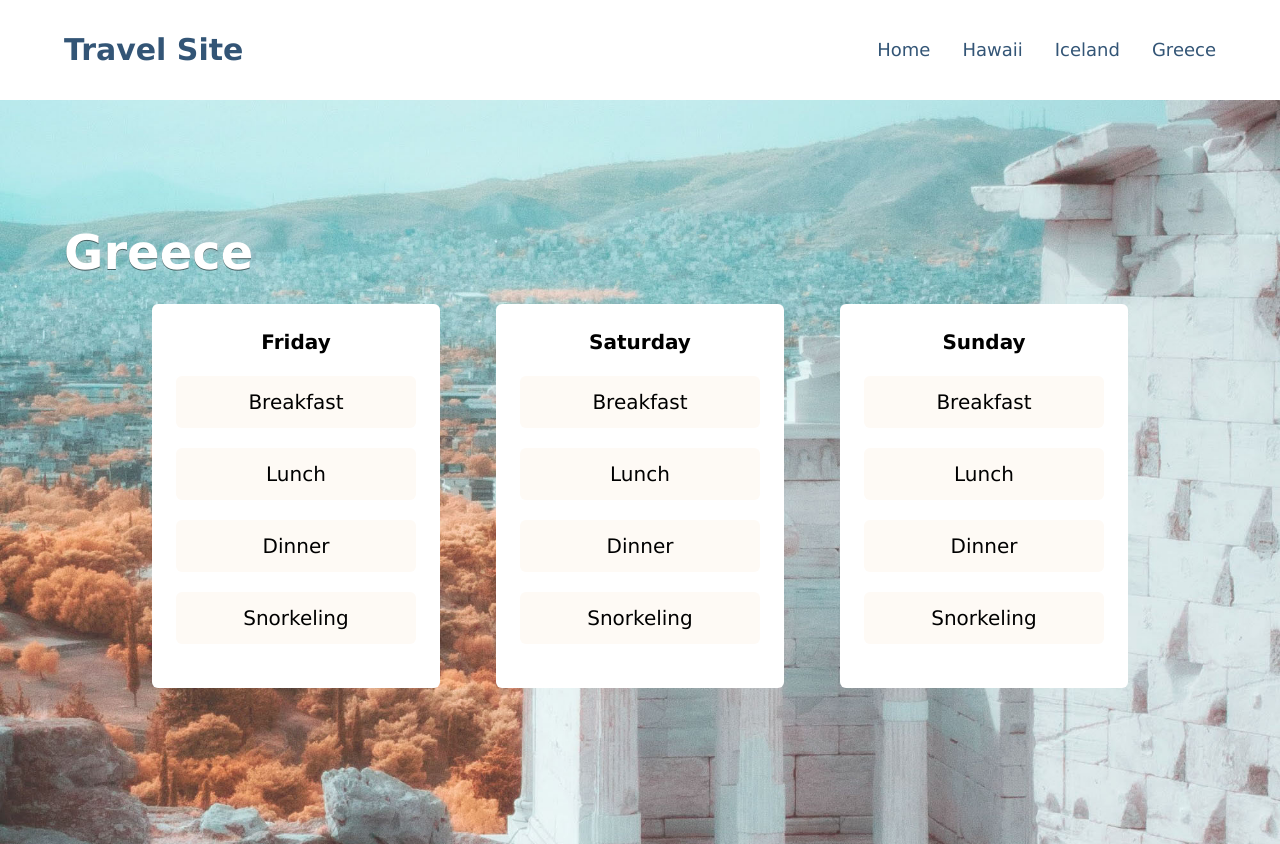
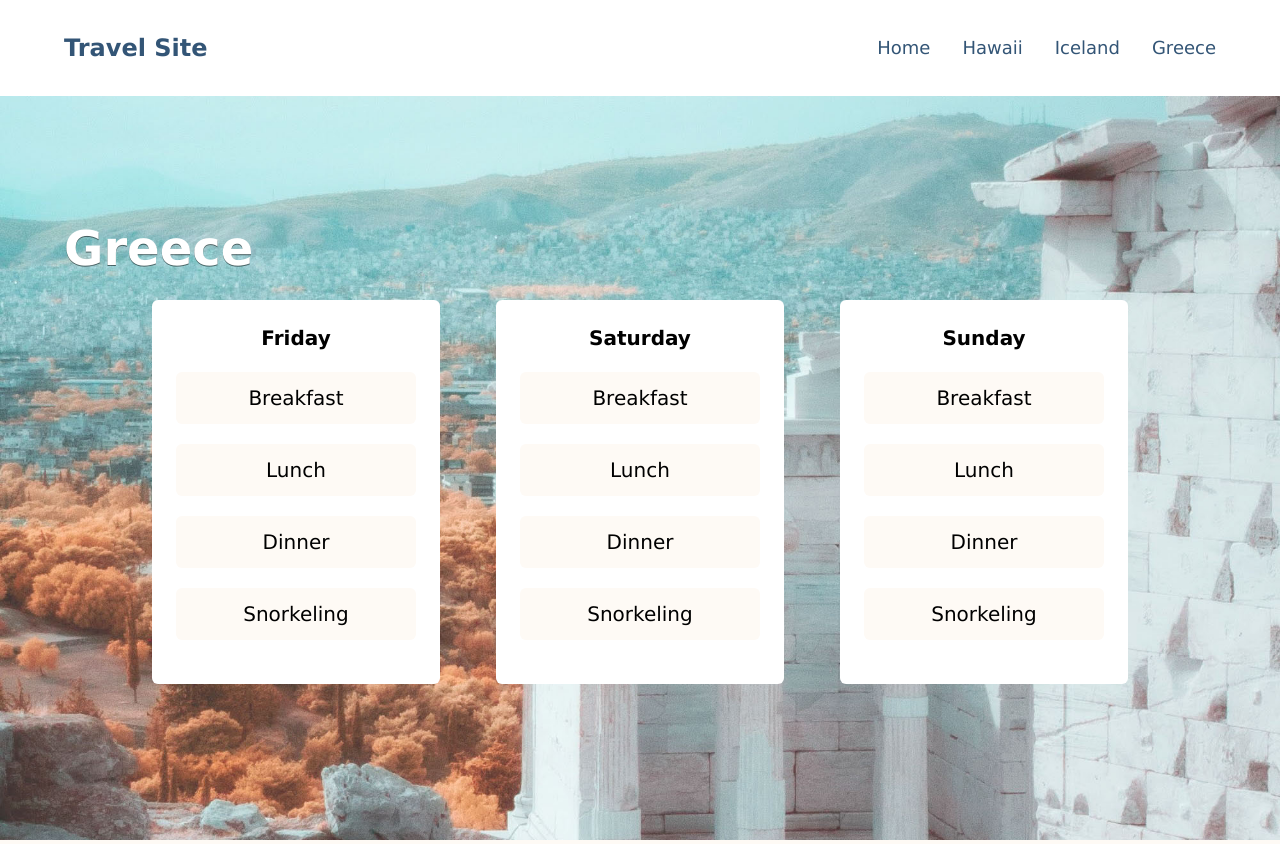
Before and after one commit to illonab/illona-beshchuk-travelsite-main-tailwind, a website: page pages/greece.html in a window 1280 px wide. Shown: the top 844 px of the page. Drawn offline with Linux system fonts and the light colour scheme.

Commit message:
Fix for logo size

```diff
--- a/pages/greece.html
+++ b/pages/greece.html
@@ -11,7 +11,7 @@
 <body>
     <header class="flex items-center px-16 py-8 justify-between bg-center text-travelBlue sticky top-0 z-10 bg-white">
         <a href="../index.html" class="flex flex-grow-0 flex-shrink-0 flex-basis-auto">
-            <h1 class="text-3xl font-bold hover:transition-colors duration-200 ease-linear hover:text-travelOrange ">
+            <h1 class="text-2xl font-bold hover:transition-colors duration-200 ease-linear hover:text-travelOrange ">
                 Travel Site
             </h1>
         </a>
```
Also changed, not shown: pages/iceland.html (+1 -1 lines), build/css/style.css.
